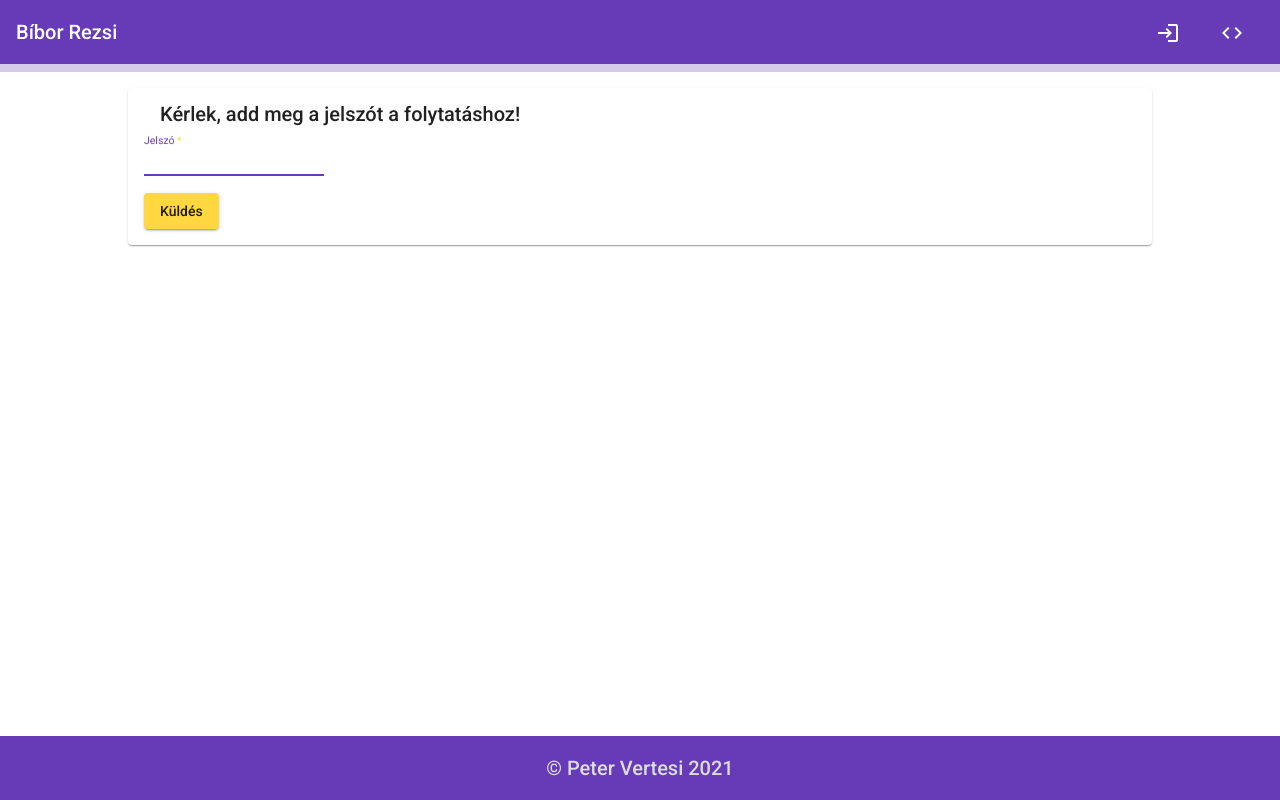
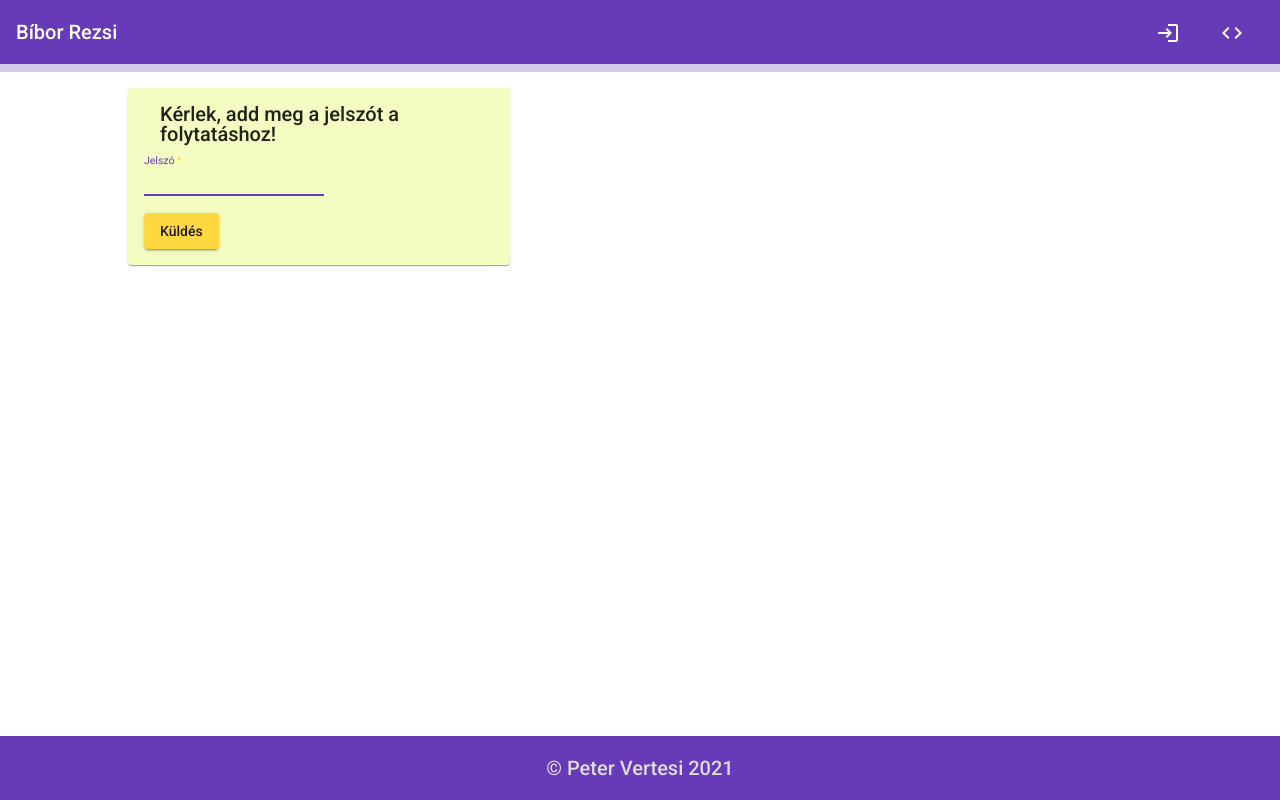
Before and after one commit to vpeter1119/biborrezsi-new, an Angular app: page /login in a window 1280 px wide. Built offline with nearby package versions, Linux system fonts and the light colour scheme.

Commit message:
Improve styling

```diff
--- a/src/app/auth/login/login.component.css
+++ b/src/app/auth/login/login.component.css
@@ -0,0 +1,4 @@
+mat-card {
+    width: 350px;
+    background-color: #f5fcc1;
+}
--- a/src/app/report/report.component.css
+++ b/src/app/report/report.component.css
@@ -0,0 +1,12 @@
+mat-card {
+    width: 350px;
+    background-color: #f5fcc1;
+}
+
+.button-send {
+    margin-top: 1rem;
+}
+
+mat-form-field {
+    display: inline-block;
+}
--- a/src/app/report/report.component.html
+++ b/src/app/report/report.component.html
@@ -60,7 +60,7 @@
                   max="10000"
                   autocomplete="off"
                   formControlName="heat">
-                </mat-form-field><span #tooltip="matTooltip" matTooltip="Ha változatlan, hagyd üresen, vagy írj be nullát!" (click)="tooltip.toggle()"> [?]</span>
+                </mat-form-field><span #tooltip="matTooltip" matTooltip="Ha változatlan, hagyd üresen, vagy írj be nullát!" (click)="tooltip.toggle()"> <mat-icon>info</mat-icon></span>
                 <mat-form-field class="">
                   <input
                   matInput
```
